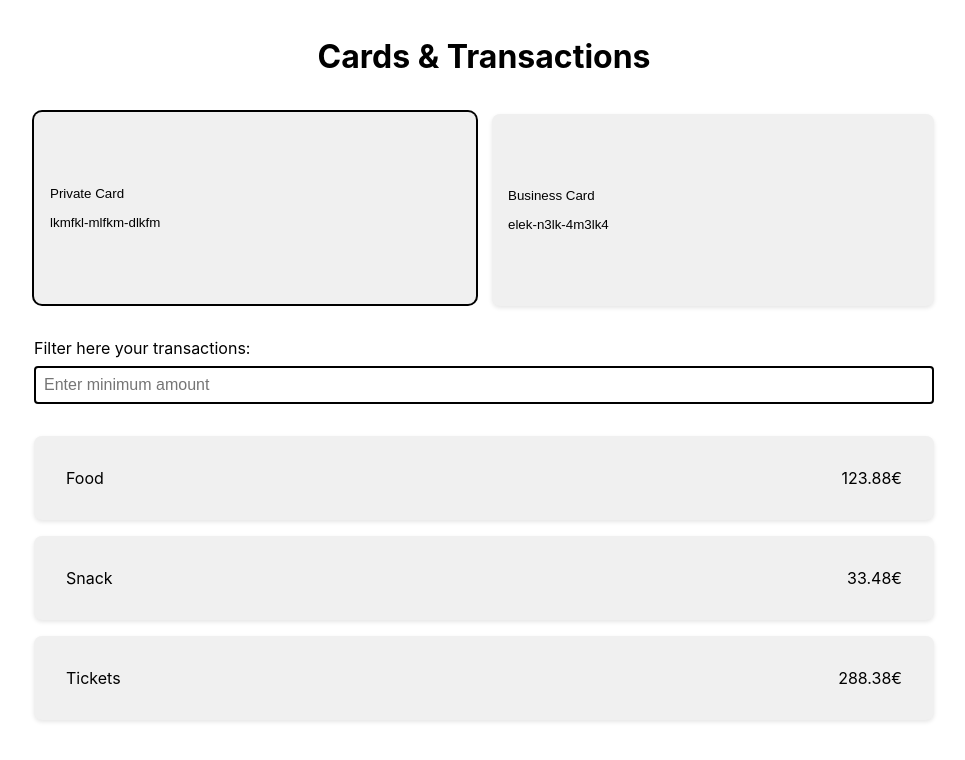
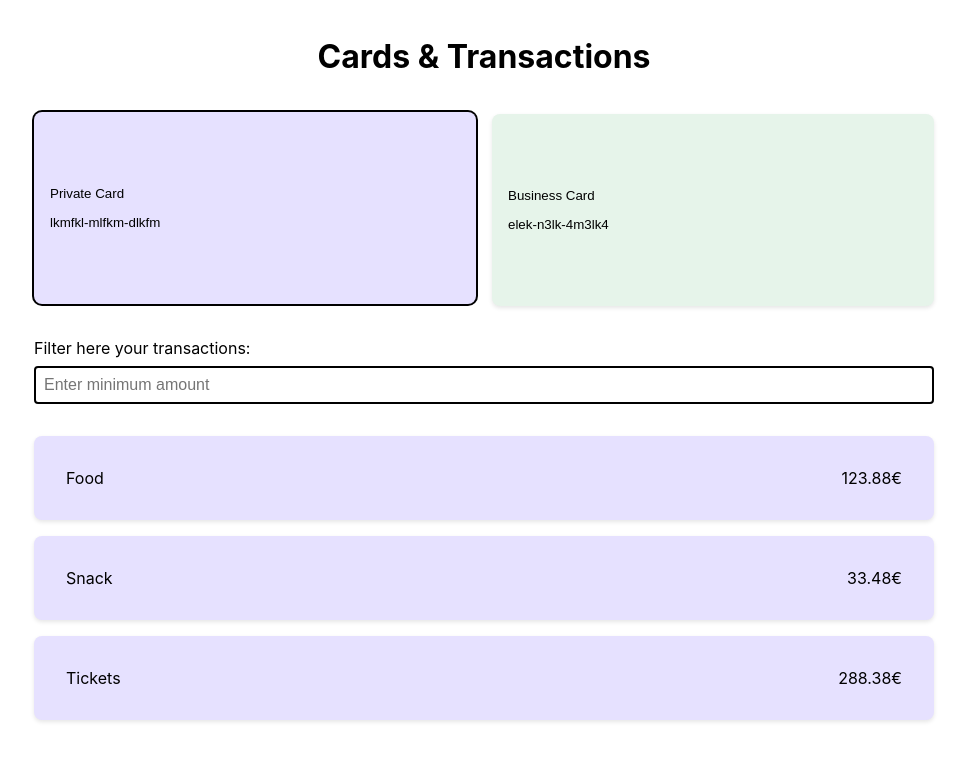
Before and after one commit to clssrx/cards-and-transactions, a React (Vite) app: page / in a window 1280 px wide. Shown: the top 760 px of the page, without its empty margins (156-1121 px from the left). Built offline with nearby package versions, Linux system fonts and the light colour scheme.

Commit message:
feat: add cards color and related one for transactions

```diff
--- a/src/components/CardsList/CardItem/CardItem.css
+++ b/src/components/CardsList/CardItem/CardItem.css
@@ -7,6 +7,8 @@
 	box-shadow: 0 2px 4px rgba(0, 0, 0, 0.1);
 	min-height: 12rem;
 	cursor: pointer;
+
+	width: 100%;
 }
 
 .card-item.selected {
--- a/src/components/CardsList/CardItem/CardItem.tsx
+++ b/src/components/CardsList/CardItem/CardItem.tsx
@@ -5,19 +5,28 @@ type CardItemProps = {
 	card: Card;
 	isSelected: boolean;
 	handleSelectedCard: (cardId: CardId) => void;
+	backgroundColor: string;
 };
 
-function CardItem({ card, isSelected, handleSelectedCard }: CardItemProps) {
+function CardItem({
+	card,
+	isSelected,
+	handleSelectedCard,
+	backgroundColor,
+}: CardItemProps) {
 	return (
+		<li key={card.id}>
 			<button
 				type='button'
 				className={`card-item ${isSelected ? 'selected' : ''}`}
 				onClick={() => handleSelectedCard(card.id)}
 				aria-pressed={isSelected}
+				style={{ background: backgroundColor }}
 			>
 				<p>{card.description}</p>
 				<p>{card.id}</p>
 			</button>
+		</li>
 	);
 }
 
--- a/src/components/CardsList/CardsList.css
+++ b/src/components/CardsList/CardsList.css
@@ -12,3 +12,7 @@
 		grid-template-columns: 1fr;
 	}
 }
+
+cards-list > li {
+	width: 100%;
+}
--- a/src/components/CardsList/CardsList.tsx
+++ b/src/components/CardsList/CardsList.tsx
@@ -30,6 +30,7 @@ function CardsList({
 						card={card}
 						isSelected={selectedCardId == card.id}
 						handleSelectedCard={handleSelectedCard}
+						backgroundColor={card.color}
 					/>
 				))}
 			</ul>
--- a/src/components/TransactionsList/TransactionItem/TransactionItem.tsx
+++ b/src/components/TransactionsList/TransactionItem/TransactionItem.tsx
@@ -3,11 +3,19 @@ import './TransactionItem.css';
 
 type TransactionItemProps = {
 	transaction: Transaction;
+	backgroundColor: string;
 };
 
-function TransactionItem({ transaction }: TransactionItemProps) {
+function TransactionItem({
+	transaction,
+	backgroundColor,
+}: TransactionItemProps) {
 	return (
-		<li className='transaction-item'>
+		<li
+			key={transaction.id}
+			className='transaction-item'
+			style={{ background: backgroundColor }}
+		>
 			<p>{transaction.description}</p>
 			<p>{transaction.amount}€</p>
 		</li>
--- a/src/components/TransactionsList/TransactionsList.tsx
+++ b/src/components/TransactionsList/TransactionsList.tsx
@@ -4,14 +4,22 @@ import type { Transaction } from '../../types';
 
 type TransactionsListProps = {
 	transactions: Transaction[];
+	backgroundColor: string;
 };
 
-function TransactionsList({ transactions }: TransactionsListProps) {
+function TransactionsList({
+	transactions,
+	backgroundColor,
+}: TransactionsListProps) {
 	return (
 		<section className='transactions-list-section'>
 			<ul className='transactions-list'>
 				{transactions.map((transactions) => (
-					<TransactionItem transaction={transactions} />
+					<TransactionItem
+						transaction={transactions}
+						backgroundColor={backgroundColor}
+						key={transactions.id}
+					/>
 				))}
 			</ul>
 		</section>
--- a/src/pages/Dashboard.tsx
+++ b/src/pages/Dashboard.tsx
@@ -48,6 +48,8 @@ function Dashboard() {
 		async function fetchTransactions() {
 			if (selectedCardId == '') return;
 
+			//we could add a caching layer, saving transactionsPerCard -- Record<CardId, Transaction[]>
+
 			try {
 				setTransactionsLoading(true);
 				setTransactionsError(null);
@@ -55,9 +57,9 @@ function Dashboard() {
 				const data = await getTransactions(selectedCardId);
 				setTransactions(data);
 			} catch (error) {
-				setCardsError((error as Error).message);
+				setTransactionsError((error as Error).message);
 			} finally {
-				setCardsLoading(false);
+				setTransactionsLoading(false);
 			}
 		}
 
@@ -70,6 +72,9 @@ function Dashboard() {
 		setSelectedCardId(cardId);
 		// to add later --> reset filter amount
 	}
+
+	const selectedCard = cards.find((card) => card.id === selectedCardId);
+	const selectedCardColor = selectedCard?.color ?? '#D64545';
 
 	return (
 		<div>
@@ -88,7 +93,10 @@ function Dashboard() {
 				<AmountFilter />
 
 				{/* add loading and error state */}
-				<TransactionsList transactions={transactions} />
+				<TransactionsList
+					transactions={transactions}
+					backgroundColor={selectedCardColor}
+				/>
 			</main>
 		</div>
 	);
--- a/src/services/cards.service.ts
+++ b/src/services/cards.service.ts
@@ -1,4 +1,7 @@
 import type { Card } from '../types';
+import { getCardColor } from '../utils/getCardColor';
+
+type CardApi = Omit<Card, 'color'>;
 
 export async function getCards(): Promise<Card[]> {
 	const response = await fetch('/data/cards.json');
@@ -7,5 +10,10 @@ export async function getCards(): Promise<Card[]> {
 		throw new Error('Failed to fetch cards');
 	}
 
-	return response.json();
+	const cards = (await response.json()) as CardApi[];
+
+	return cards.map((card, index) => ({
+		...card,
+		color: getCardColor(index),
+	}));
 }
--- a/src/types.ts
+++ b/src/types.ts
@@ -4,7 +4,7 @@ export type TransactionId = string;
 export interface Card {
 	id: CardId;
 	description: string;
-	color?: string;
+	color: string;
 }
 
 export type Transaction = {
--- /dev/null
+++ b/src/utils/getCardColor.ts
@@ -0,0 +1,5 @@
+const CARD_COLORS = ['#E6E1FF', '#E6F4EA']; // ideally the color should come from the backend or derived from the id
+
+export function getCardColor(index: number): string {
+	return CARD_COLORS[index % CARD_COLORS.length];
+}
```
Lines whose indentation alone changed are shown as unchanged.
